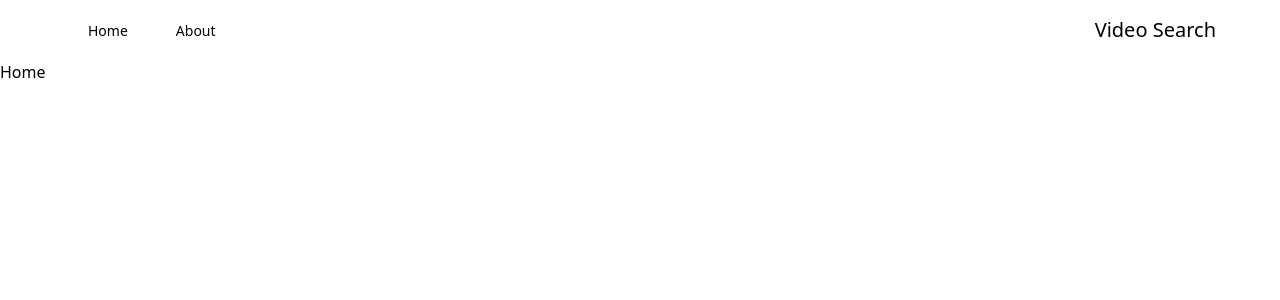
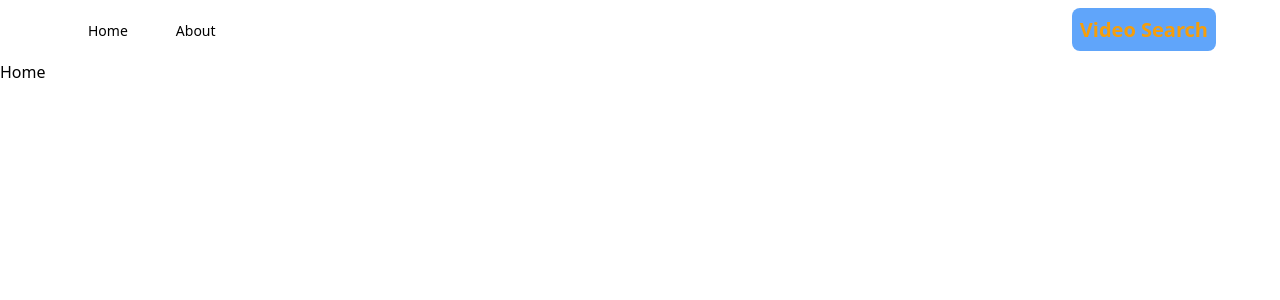
Before and after one commit to ikizey/video-search, a Next.js app: page / in a window 1280 px wide. Shown: the top 300 px of the page. Built offline with nearby package versions, Linux system fonts and the light colour scheme.

Commit message:
change styling

```diff
--- a/src/components/Header.tsx
+++ b/src/components/Header.tsx
@@ -12,8 +12,12 @@ export default function Header() {
       </div>
       <div>
         <Link href='/'>
-          <h2 className='sm:hidden md:inline text-xl'>Video Search</h2>
-          <h2 className='hidden md:hidden text-xl'>VS</h2>
+          <h2 className='hidden sm:inline text-xl font-bold bg-blue-400 text-amber-500 p-2 rounded-lg'>
+            Video Search
+          </h2>
+          <h2 className='sm:hidden text-xl font-bold bg-blue-400 text-amber-500 p-2 rounded-lg'>
+            VS
+          </h2>
         </Link>
       </div>
     </div>
```
